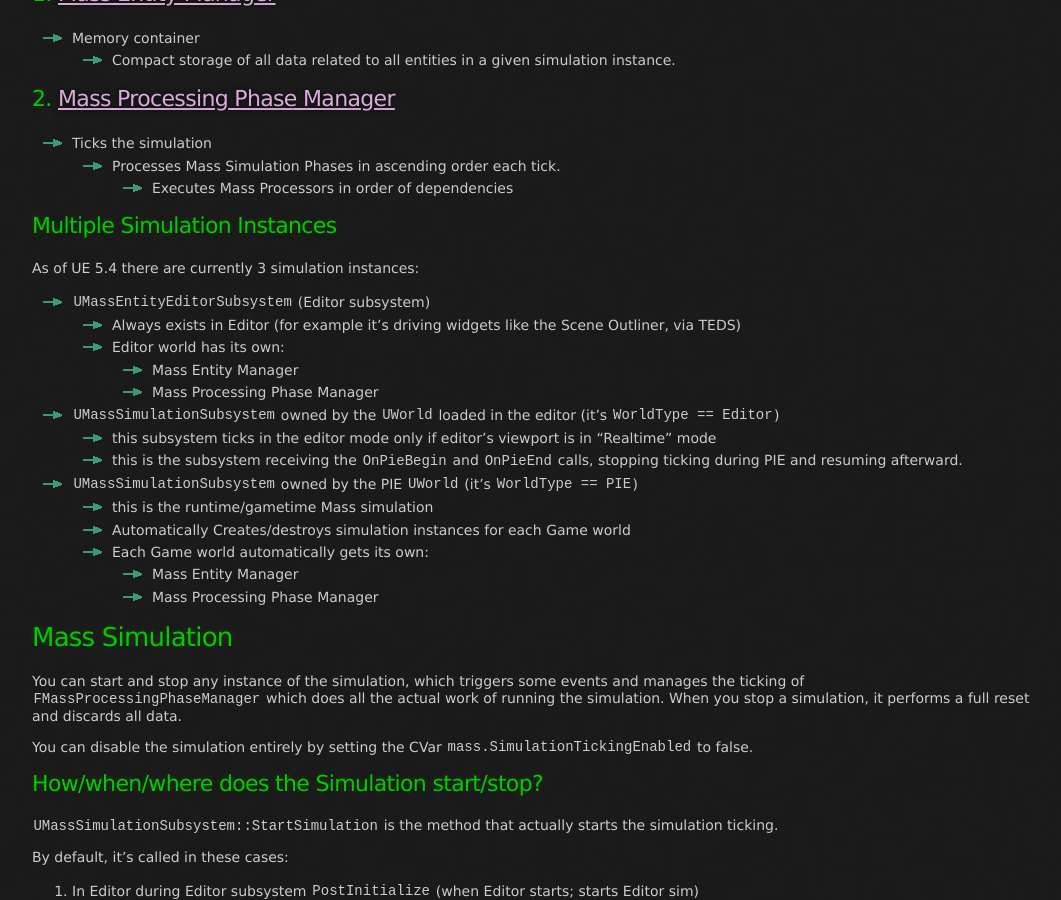
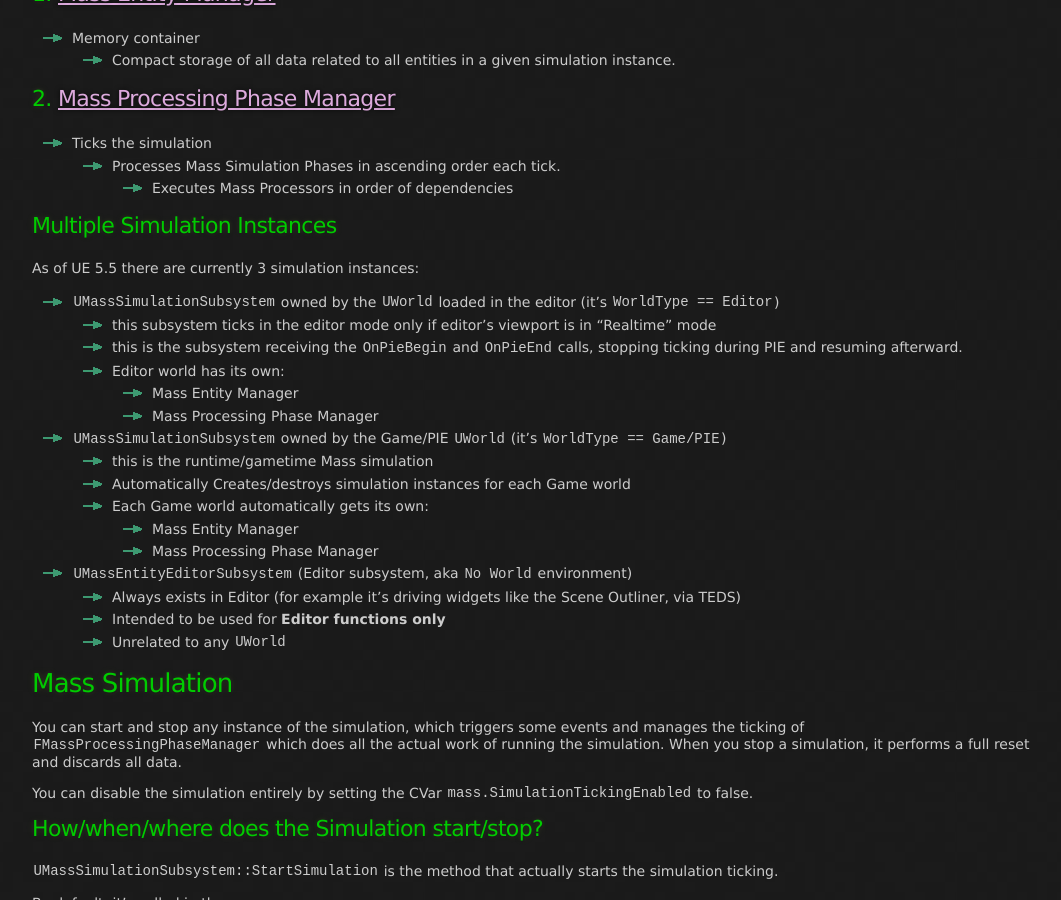
Before and after one commit to x157/x157.github.io, a Jekyll site: the page built from UE5/Mass/index.md, in a window 1280 px wide and 900 px high, scrolled down 905 px. Shown: the whole window, without its empty margins (108-1169 px from the left). Built offline with Jekyll 4.4.1, drawn with Linux system fonts in a browser that asks for light colours.

Commit message:
Update sim instances info
Call out not to use `UMassEntityEditorSubsystem` if you're trying to do things with a world

```diff
--- a/UE5/Mass/index.md
+++ b/UE5/Mass/index.md
@@ -65,22 +65,24 @@
 <a id='MultipleSimulationInstances'></a>
 ### Multiple Simulation Instances
 
-As of UE 5.4 there are currently 3 simulation instances:
+As of UE 5.5 there are currently 3 simulation instances:
 
-- `UMassEntityEditorSubsystem` (Editor subsystem)
-  - Always exists in Editor (for example it's driving widgets like the Scene Outliner, via TEDS)
+- `UMassSimulationSubsystem` owned by the `UWorld` loaded in the editor (it's `WorldType == Editor`)
+  - this subsystem ticks in the editor mode only if editor's viewport is in "Realtime" mode
+  - this is the subsystem receiving the `OnPieBegin` and `OnPieEnd` calls, stopping ticking during PIE and resuming afterward.
   - Editor world has its own:
     - Mass Entity Manager
     - Mass Processing Phase Manager
-- `UMassSimulationSubsystem` owned by the `UWorld` loaded in the editor (it's `WorldType == Editor`)
-  - this subsystem ticks in the editor mode only if editor's viewport is in "Realtime" mode
-  - this is the subsystem receiving the `OnPieBegin` and `OnPieEnd` calls, stopping ticking during PIE and resuming afterward.
-- `UMassSimulationSubsystem` owned by the PIE `UWorld` (it's `WorldType == PIE`)
+- `UMassSimulationSubsystem` owned by the Game/PIE `UWorld` (it's `WorldType == Game/PIE`)
   - this is the runtime/gametime Mass simulation
   - Automatically Creates/destroys simulation instances for each Game world
   - Each Game world automatically gets its own:
     - Mass Entity Manager
     - Mass Processing Phase Manager
+- `UMassEntityEditorSubsystem` (Editor subsystem, aka `No World` environment)
+  - Always exists in Editor (for example it's driving widgets like the Scene Outliner, via TEDS)
+  - Intended to be used for **Editor functions only**
+  - Unrelated to any `UWorld`
 
 
 <a id='Simulation'></a>
```
